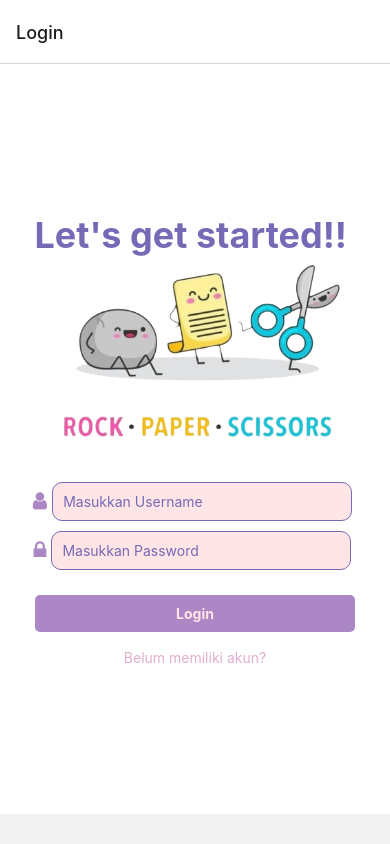
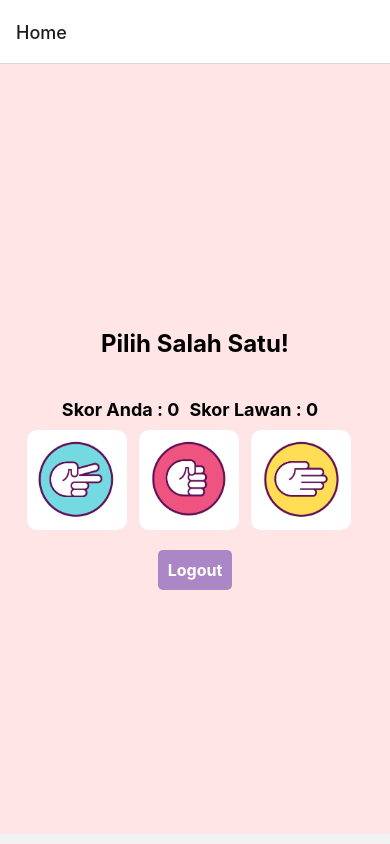
Before and after one commit to farhanrasta/project-game-fe, a React Native app: screen / in a window 390 px wide. Built offline with nearby package versions, Linux system fonts and the light colour scheme.

Commit message:
tambah fitur randomize

```diff
--- a/App.js
+++ b/App.js
@@ -13,10 +13,10 @@ const Stack = createStackNavigator();
 const App = () => {
   return (
     <NavigationContainer>
-      <Stack.Navigator initialRouteName='Login'>
+      <Stack.Navigator initialRouteName='Home'>
         <Stack.Screen name="Home" component={HomeScreen}/>
-        <Stack.Screen name="Login" component={LoginScreen}/>
-        <Stack.Screen name="Signup" component={SignupScreen}/>
+        {/* <Stack.Screen name="Login" component={LoginScreen}/>
+        <Stack.Screen name="Signup" component={SignupScreen}/> */}
       </Stack.Navigator>
     </NavigationContainer>
   )
--- a/src/screens/HomeScreen.js
+++ b/src/screens/HomeScreen.js
@@ -1,51 +1,84 @@
-import React, { useState } from 'react';
-import { StyleSheet, Text, View, TouchableOpacity, Image, Button } from 'react-native';
+import React, { useState, useEffect } from 'react';
+import { StyleSheet, Text, View, TouchableOpacity, Image } from 'react-native';
 
 import guntingImage from '../assets/scissors.png';
 import batuImage from '../assets/rock.png';
 import kertasImage from '../assets/paper.png';
 import vS from '../assets/vs.png';
-import PopUpModal2 from '../components/PopUpModal2';
-import tes1Image from '../assets/tes1.png';
+
+const getImageForMove = (move) => {
+    switch (move) {
+        case 'gunting':
+            return guntingImage;
+        case 'batu':
+            return batuImage;
+        case 'kertas':
+            return kertasImage;
+        default:
+            return null;
+    }
+};
 
 const HomeScreen = ({ navigation, route }) => {
     const [userMove, setUserMove] = useState('');
     const [computerMove, setComputerMove] = useState('');
     const [result, setResult] = useState('');
-    const [score, setScore] = useState(0); // Initialize score to 0
-    const [userWins, setUserWins] = useState(0); // Initialize userWins to 0
-    const [computerWins, setComputerWins] = useState(0); // Initialize computerWins to 0
+    const [score, setScore] = useState(0);
+    const [userWins, setUserWins] = useState(0);
+    const [computerWins, setComputerWins] = useState(0);
     const [isModalVisible, setIsModalVisible] = useState(false);
+    const [animationRunning, setAnimationRunning] = useState(false);
+    const [computerMoveIndex, setComputerMoveIndex] = useState(0);
+    const computerMoves = [guntingImage, batuImage, kertasImage];
+
+    useEffect(() => {
+        if (animationRunning) {
+            const interval = setInterval(() => {
+                setComputerMoveIndex((prevIndex) => (prevIndex + 1) % 3);
+            }, 100); // Change image every 0.1 second
+
+            // Stop animation after 3 seconds
+            setTimeout(() => {
+                clearInterval(interval);
+                setAnimationRunning(false); // Animation completes
+            }, 3000);
+        }
+    }, [animationRunning]);
 
     const handleGame = (userChoice) => {
         const choices = ['gunting', 'batu', 'kertas'];
         const computerChoice = choices[Math.floor(Math.random() * choices.length)];
 
-        let gameResult;
-        if (userChoice === computerChoice) {
-            gameResult = 'Draw';
-        } else if (
-            (userChoice === 'gunting' && computerChoice === 'kertas') ||
-            (userChoice === 'batu' && computerChoice === 'gunting') ||
-            (userChoice === 'kertas' && computerChoice === 'batu')
-        ) {
-            gameResult = 'Win';
-            setUserWins(userWins + 1); // Increment userWins by 1
-            setScore(score + 1); // Increase score by 100 for a win
-        } else {
-            gameResult = 'Lose';
-            setComputerWins(computerWins + 1); // Increment computerWins by 1
-            setScore(score - 1); // Decrease score by 50 for a loss
-        }
+        setUserMove(userChoice);
+        setComputerMove('running'); // Set computer move to a running state initially
+        setAnimationRunning(true); // Start animation
 
-        setUserMove(userChoice);
-        setComputerMove(computerChoice);
-        setResult(gameResult);
-        setIsModalVisible(true); // Show the modal after the game result is determined
+        // Determine game result after 3 seconds
+        setTimeout(() => {
+            setComputerMove(computerChoice); // Set final computer move
+            let gameResult;
+            if (userChoice === computerChoice) {
+                gameResult = 'Draw';
+            } else if (
+                (userChoice === 'gunting' && computerChoice === 'kertas') ||
+                (userChoice === 'batu' && computerChoice === 'gunting') ||
+                (userChoice === 'kertas' && computerChoice === 'batu')
+            ) {
+                gameResult = 'Win';
+                setUserWins(userWins + 1);
+                setScore(score + 1);
+            } else {
+                gameResult = 'Lose';
+                setComputerWins(computerWins + 1);
+                setScore(score - 1);
+            }
+            setResult(gameResult);
+            setIsModalVisible(true);
+        }, 3000);
     };
 
     const handleModalClose = () => {
-        setIsModalVisible(false); // Close the modal
+        setIsModalVisible(false);
         setUserMove('');
         setComputerMove('');
         setResult('');
@@ -56,24 +89,9 @@ const HomeScreen = ({ navigation, route }) => {
         // For example: navigation.navigate('Login');
     };
 
-    const getImageForMove = (move) => {
-        switch (move) {
-            case 'gunting':
-                return guntingImage;
-            case 'batu':
-                return batuImage;
-            case 'kertas':
-                return kertasImage;
-            default:
-                return null;
-        }
-    };
-
     return (
         <View style={styles.container}>
-            {/* <Image source={tes1Image} style={styles.image2} /> */}
             <Text style={styles.title}>Pilih Salah Satu!</Text>
-            {/* <Text style={styles.subtitle}>Pilih salah satu!</Text> */}
             <Text style={styles.subtitle}> </Text>
             <View style={styles.scoreContainer}>
                 <Text style={styles.scoreText}>Skor Anda : {userWins}</Text>
@@ -104,7 +122,7 @@ const HomeScreen = ({ navigation, route }) => {
                             <Image source={vS} style={styles.image} />
                             <View style={styles.moveContainer}>
                                 <Text>Computer</Text>
-                                <Image source={getImageForMove(computerMove)} style={styles.image} />
+                                <Image source={computerMoves[computerMoveIndex]} style={styles.image} />
                             </View>
                         </View>
                         <Text style={[styles.resultText, styles.resultOutcomeText]}>{result}</Text>
@@ -114,7 +132,6 @@ const HomeScreen = ({ navigation, route }) => {
                     <Text style={styles.logoutButtonText}>Logout</Text>
                 </TouchableOpacity>
             </View>
-            <PopUpModal2 visible={isModalVisible} onClose={handleModalClose} result={result} />
         </View>
     );
 };
@@ -164,13 +181,6 @@ const styles = StyleSheet.create({
         height: 80,
         resizeMode: 'contain',
     },
-    image2: {
-        width: 180,
-        height: 180,
-        resizeMode: 'contain',
-        marginBottom : 10,
-        marginTop : 10,
-    },
     logoutButton: {
         backgroundColor: '#AC87C5',
         padding: 10,
```
Also changed, not shown: src/screens/tes.js (deleted).
